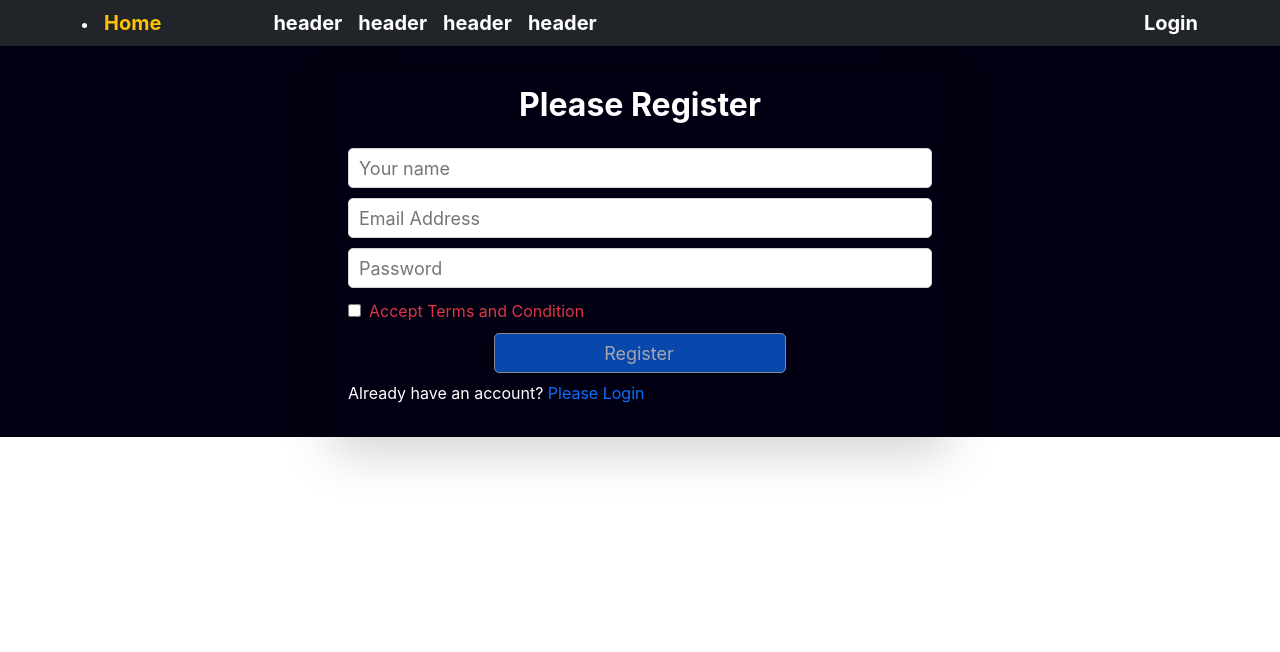
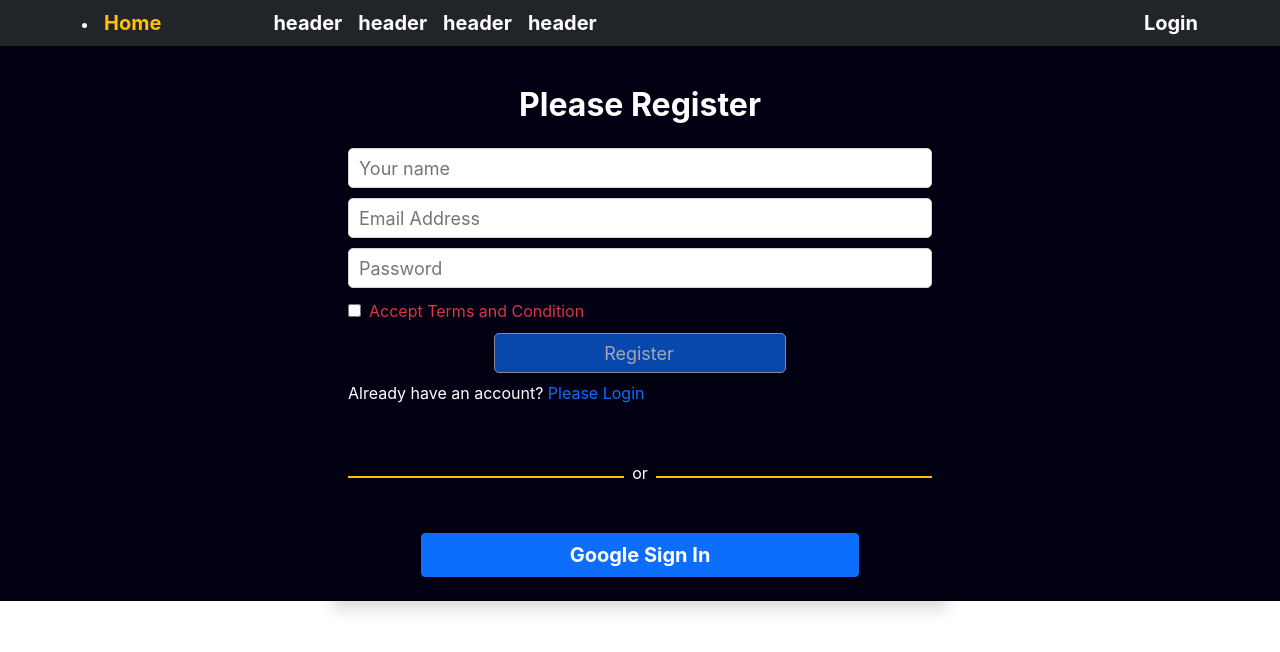
Before and after one commit to dipankar11137/SunSineTask1, a React (Create React App) app: page /register in a window 1280 px wide. Shown: the top 652 px of the page. Built offline with nearby package versions, Linux system fonts and the light colour scheme.

Commit message:
add social loading

```diff
--- a/src/Components/Pages/Login/Login.js
+++ b/src/Components/Pages/Login/Login.js
@@ -3,6 +3,7 @@ import { Button, Form } from "react-bootstrap";
 import { useSignInWithEmailAndPassword } from "react-firebase-hooks/auth";
 import { useLocation, useNavigate } from "react-router-dom";
 import auth from "../../../firebase.init";
+import SocialLogin from "./SocialLogin";
 
 const Login = () => {
   const emailRef = useRef("");
@@ -75,6 +76,7 @@ const Login = () => {
           </span>
         </p>
       </div>
+      <SocialLogin></SocialLogin>
     </div>
   );
 };
--- a/src/Components/Pages/Login/Register.js
+++ b/src/Components/Pages/Login/Register.js
@@ -6,6 +6,7 @@ import {
 } from "react-firebase-hooks/auth";
 import auth from "../../../firebase.init";
 import "./Register.css";
+import SocialLogin from "./SocialLogin";
 
 const Register = () => {
   const [agree, setAgree] = useState(false);
@@ -83,6 +84,7 @@ const Register = () => {
           </span>
         </p>
       </div>
+      <SocialLogin></SocialLogin>
     </div>
   );
 };
--- /dev/null
+++ b/src/Components/Pages/Login/SocialLogin.js
@@ -0,0 +1,43 @@
+import React from "react";
+import { useSignInWithGoogle } from "react-firebase-hooks/auth";
+import auth from "../../../firebase.init";
+import { useNavigate } from "react-router-dom";
+
+const SocialLogin = () => {
+  const [signInWithGoogle, user, error] = useSignInWithGoogle(auth);
+  const navigate = useNavigate();
+  let errorElement;
+
+  if (error) {
+    errorElement = (
+      <p className="text-danger">
+        Error: {error?.message}
+        {error?.message}
+      </p>
+    );
+  }
+
+  if (user) {
+    navigate("/");
+  }
+  return (
+    <div>
+      <div className="d-flex align-items-center p-3">
+        <div style={{ height: "2px" }} className="bg-warning w-50"></div>
+        <p className="mt-2 px-2">or</p>
+        <div style={{ height: "2px" }} className="bg-warning w-50"></div>
+      </div>
+      {errorElement}
+      <div className="shadow p-3">
+        <button
+          onClick={() => signInWithGoogle()}
+          className="btn btn-primary w-75 d-block mx-auto mb-2"
+        >
+          <span className="px-2 fw-bold fs-5"> Google Sign In</span>
+        </button>
+      </div>
+    </div>
+  );
+};
+
+export default SocialLogin;
```
